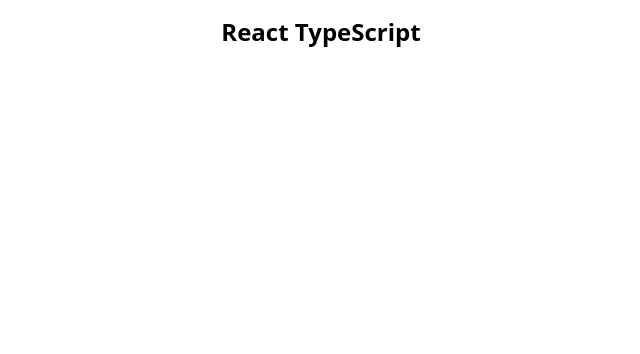
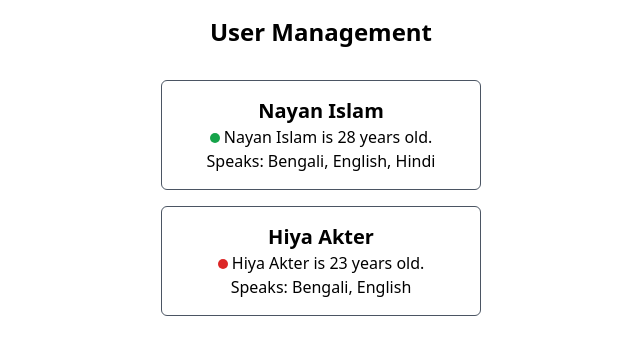
Before and after one commit to IamNayanIslam/React-TypeScript, a React (Vite) app: page / in a window 1280 px wide. Shown: the top 354 px of the page, without its empty margins (319-959 px from the left). Built offline with nearby package versions, Linux system fonts and the light colour scheme.

Commit message:
array and object types

```diff
--- a/src/App.tsx
+++ b/src/App.tsx
@@ -1,10 +1,34 @@
+import User from "./Components/User";
+
 function App() {
+  const user1 = {
+    name: "Nayan Islam",
+    age: 28,
+    isActive: true,
+    langs: ["Bengali", "English", "Hindi"],
+  };
+
+  const user2 = {
+    name: "Hiya Akter",
+    age: 23,
+    isActive: false,
+    langs: ["Bengali", "English"],
+  };
+
   return (
     <>
       <div>
-        <h2 className="text-center my-4 text-2xl font-bold">
-          React TypeScript
-        </h2>
+        <h1 className="text-center my-4 text-2xl font-bold">User Management</h1>
+        <div className="flex flex-col items-center">
+          <User user={user1} />
+          <User user={user2} />
+        </div>
+        {/* <User
+          name="Hiya Akter"
+          age={23}
+          isActive={false}
+          langs={["Bengali", "English"]}
+        /> */}
       </div>
     </>
   );
--- /dev/null
+++ b/src/Components/User.tsx
@@ -0,0 +1,27 @@
+type UserProps = {
+  user: {
+    name: string;
+    age: number;
+    isActive: boolean;
+    langs: string[];
+  };
+};
+
+const User = ({ user }: UserProps) => {
+  return (
+    <div className="border border-gray-600 rounded-md mt-4 w-1/4 py-4">
+      <h2 className="text-center font-bold text-xl">{user.name}</h2>
+      <p className="text-center">
+        <span
+          className={`inline-block border border-transparent h-[10px] w-[10px] rounded-full ${user.isActive ? "bg-green-600" : "bg-red-600"} `}
+        ></span>{" "}
+        {user.name} is {user.age} years old.
+      </p>
+      <p className="text-center">
+        Speaks: {user.langs && <span>{user.langs.join(", ")} </span>}
+      </p>
+    </div>
+  );
+};
+
+export default User;
```
